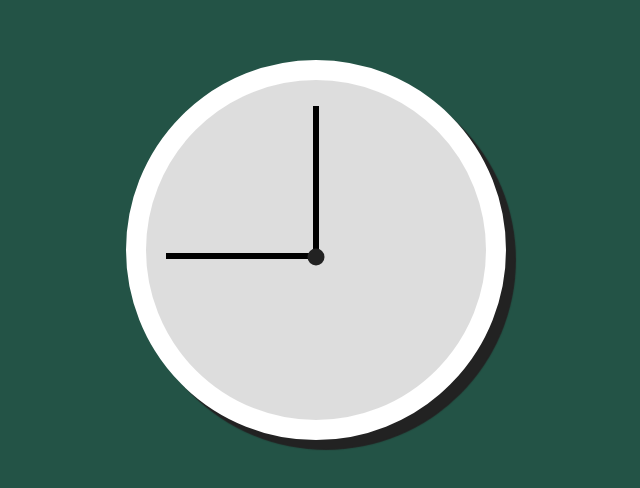
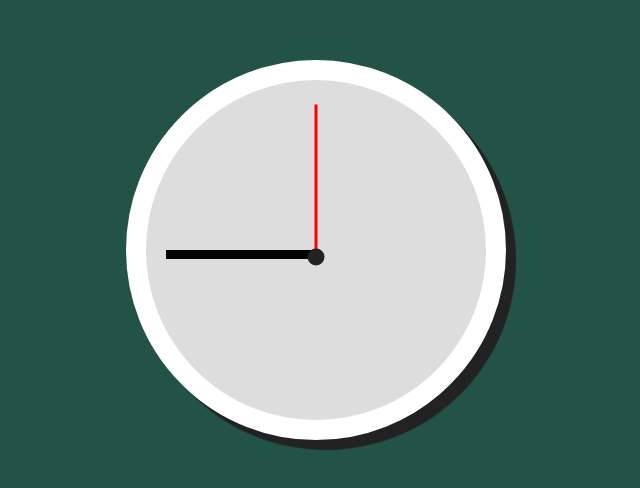
Before and after one commit to jmrfrosa/js30_projects, a plain HTML site: page index.html in a window 1280 px wide. Shown: the part 158-646 px from the top of the page, without its empty margins (324-964 px from the left). Drawn offline with Linux system fonts and the light colour scheme.

Commit message:
Different styling for each hand and further alignments

```diff
--- a/index.html
+++ b/index.html
@@ -73,6 +73,20 @@
       transition-timing-function: cubic-bezier(0, 2.21, 0.53, 1.09); /* ticking animation */
     }
 
+    .hour-hand {
+      top: 49%;
+      height: 9px;
+    }
+
+    .minute-hand {
+      height: 6px;
+    }
+
+    .second-hand {
+      height: 3px;
+      background-color: red;
+    }
+
   </style>
 
   <script>
```
